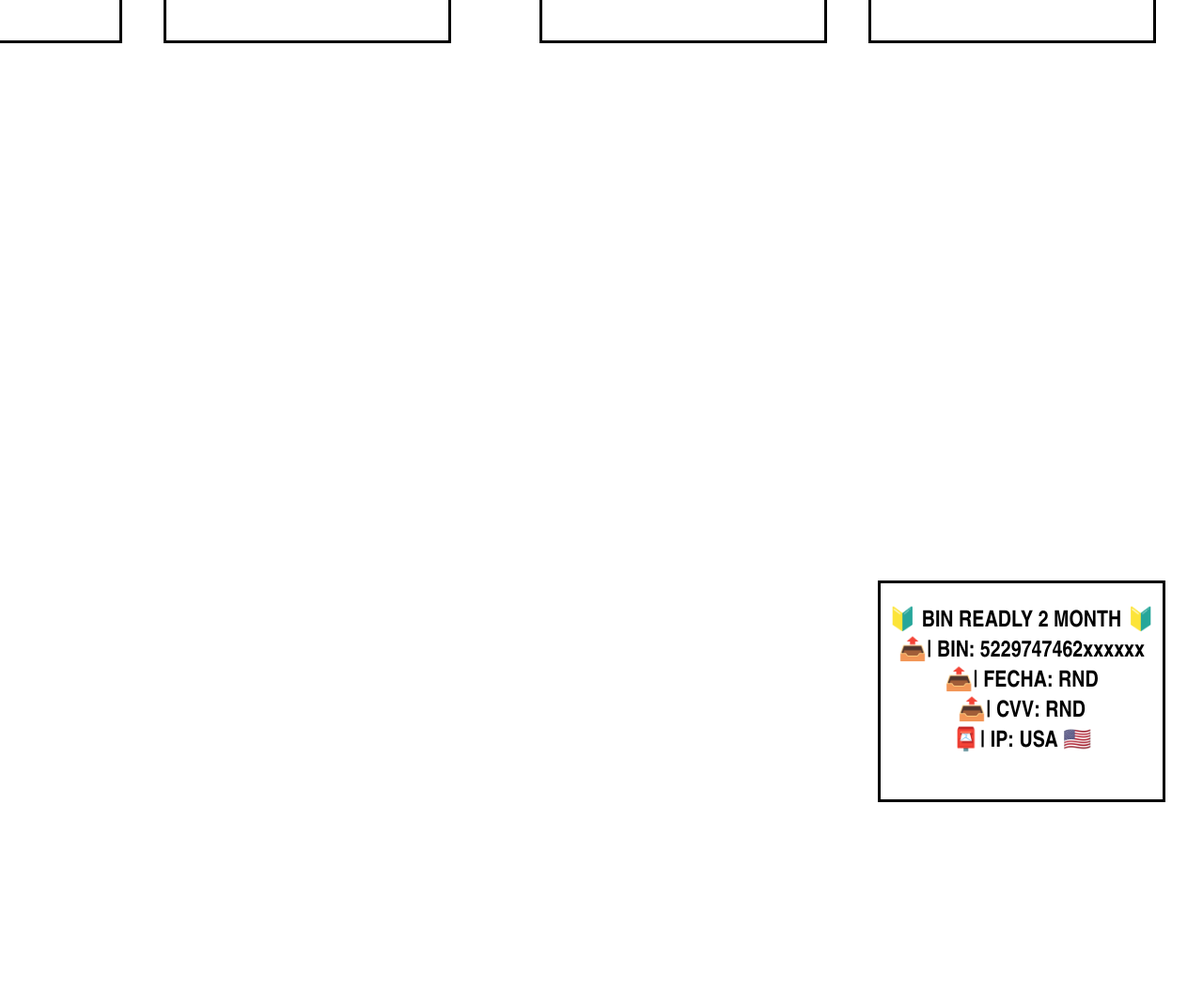
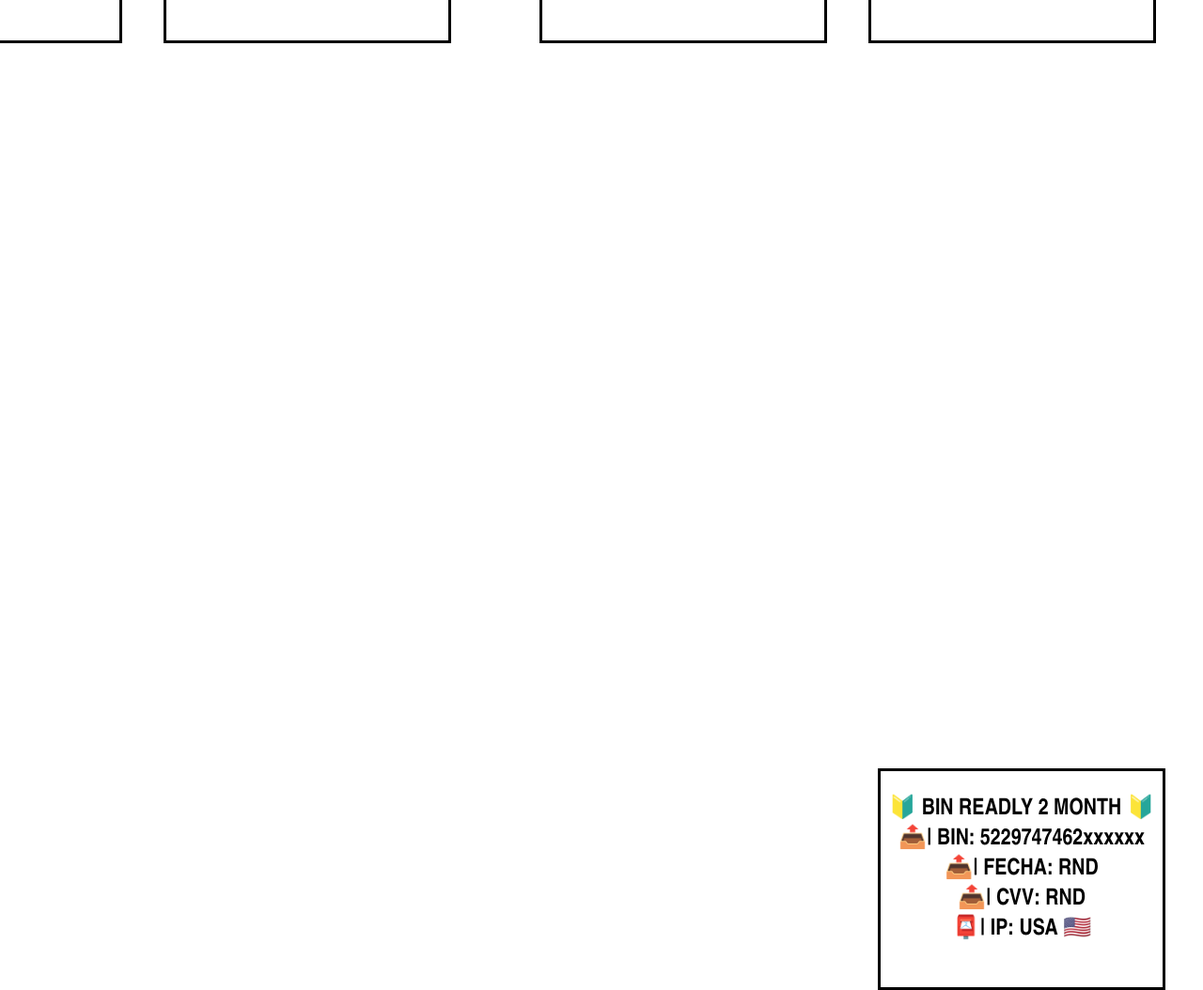
Before and after one commit to Pro-bin/Pro-bin.github.io, a plain HTML site: page index.html in a window 1280 px wide. Shown: the part 646-1700 px from the top of the page at 94% size. Before the commit the page ends 1500 px from the top, so only its background shows below. Drawn offline with Linux system fonts and the light colour scheme.

Commit message:
Update estilos.css

```diff
--- a/estilos.css
+++ b/estilos.css
@@ -87,6 +87,6 @@ nav a{
   border-style: solid;
   position: absolute;
   right: 40px;
-  bottom: -700px;
+  bottom: -900px;
 
 }
```
